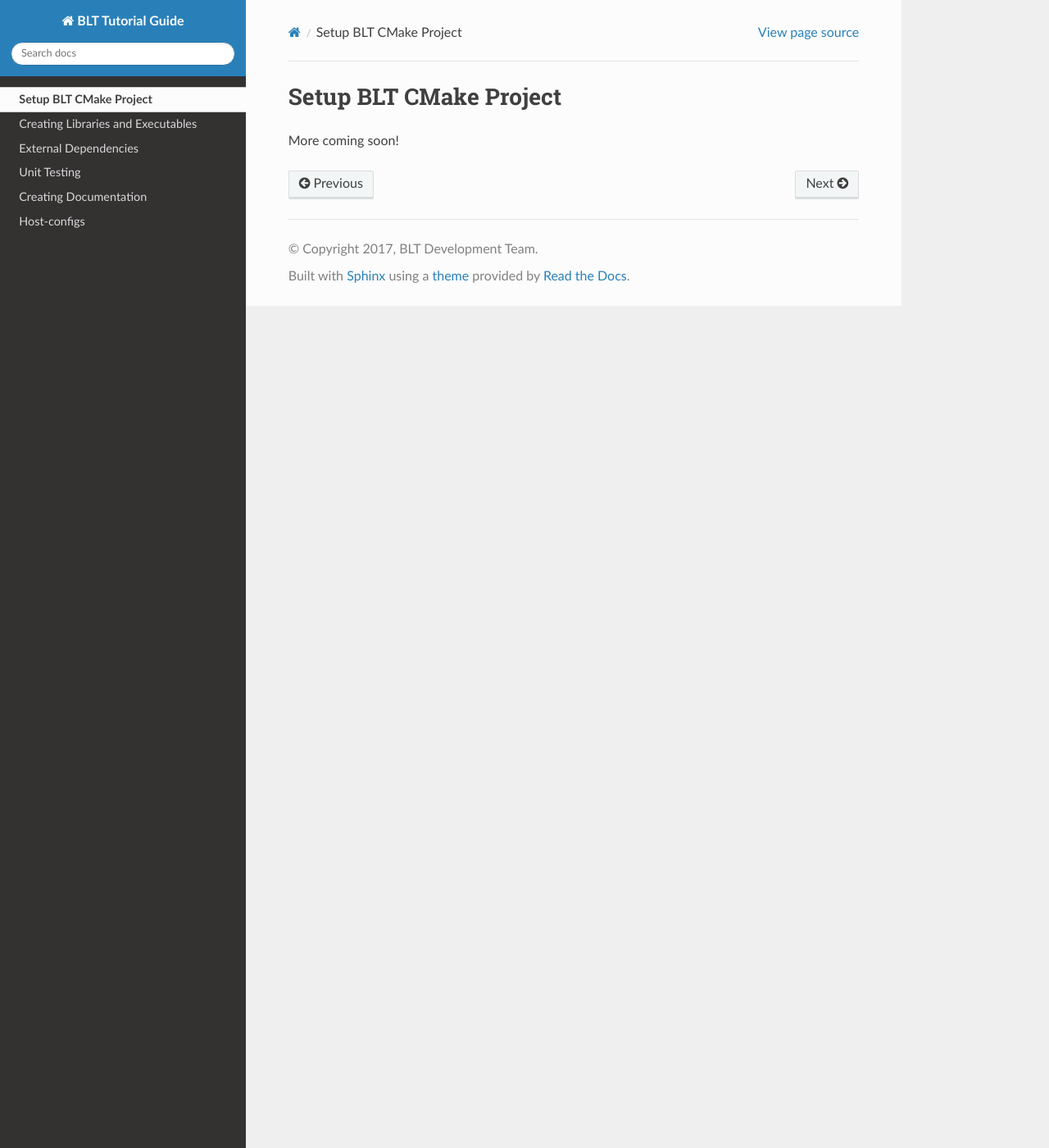
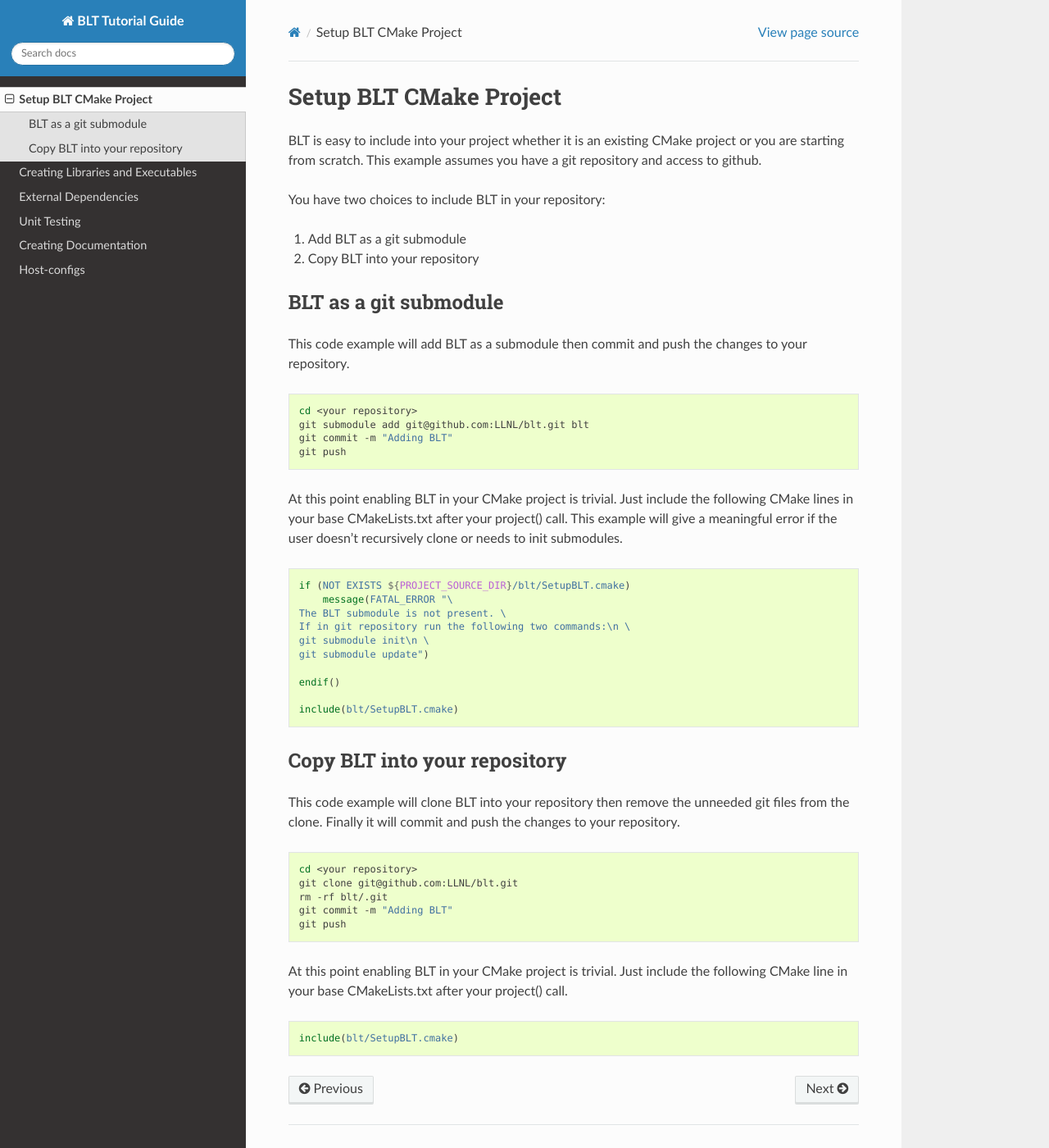
Before and after one commit to LLNL/blt, a Sphinx documentation site: the page built from docs/setup_blt.rst, in a window 1280 px wide and 1400 px high. Shown: the whole window at 82% size. Built offline with Sphinx 7.4.7 and the Read the Docs theme 2.0.0, drawn with Linux system fonts in a browser that asks for light colours.

Commit message:
Initial checkin of how to add blt to project

```diff
--- a/docs/setup_blt.rst
+++ b/docs/setup_blt.rst
@@ -43,4 +43,64 @@
 Setup BLT CMake Project
 =======================
 
-More coming soon!
+BLT is easy to include into your project whether it is an existing CMake project or
+you are starting from scratch.  This example assumes you have a git repository and
+access to github.
+
+You have two choices to include BLT in your repository:
+
+1. Add BLT as a git submodule
+2. Copy BLT into your repository
+
+BLT as a git submodule
+----------------------
+
+This code example will add BLT as a submodule then commit and push the changes
+to your repository.
+
+.. code:: bash
+
+    cd <your repository>
+    git submodule add git@github.com:LLNL/blt.git blt
+    git commit -m "Adding BLT"
+    git push
+
+At this point enabling BLT in your CMake project is trivial.  Just include the
+following CMake lines in your base CMakeLists.txt after your project() call.
+This example will give a meaningful error if the user doesn't recursively clone
+or needs to init submodules.
+
+.. code:: cmake
+
+    if (NOT EXISTS ${PROJECT_SOURCE_DIR}/blt/SetupBLT.cmake)
+        message(FATAL_ERROR "\
+    The BLT submodule is not present. \
+    If in git repository run the following two commands:\n \
+    git submodule init\n \
+    git submodule update")
+
+    endif()
+
+    include(blt/SetupBLT.cmake)
+
+Copy BLT into your repository
+-----------------------------
+
+This code example will clone BLT into your repository then remove the unneeded
+git files from the clone.  Finally it will commit and push the changes to your
+repository.
+
+.. code:: bash
+
+    cd <your repository>
+    git clone git@github.com:LLNL/blt.git
+    rm -rf blt/.git
+    git commit -m "Adding BLT"
+    git push
+
+At this point enabling BLT in your CMake project is trivial.  Just include the
+following CMake line in your base CMakeLists.txt after your project() call.
+
+.. code:: cmake
+
+    include(blt/SetupBLT.cmake)
```
